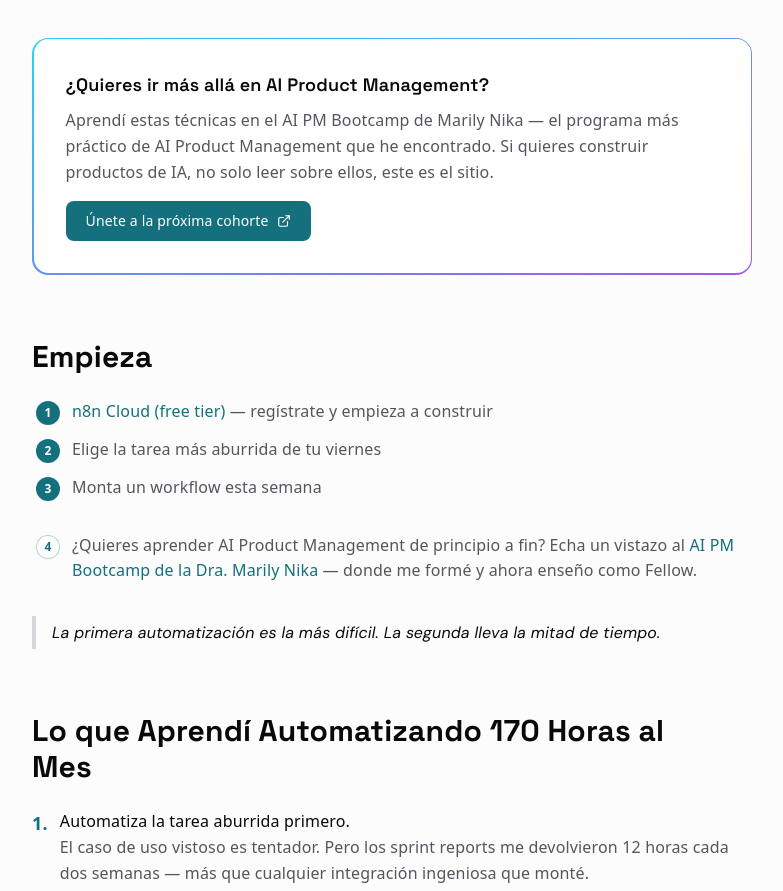
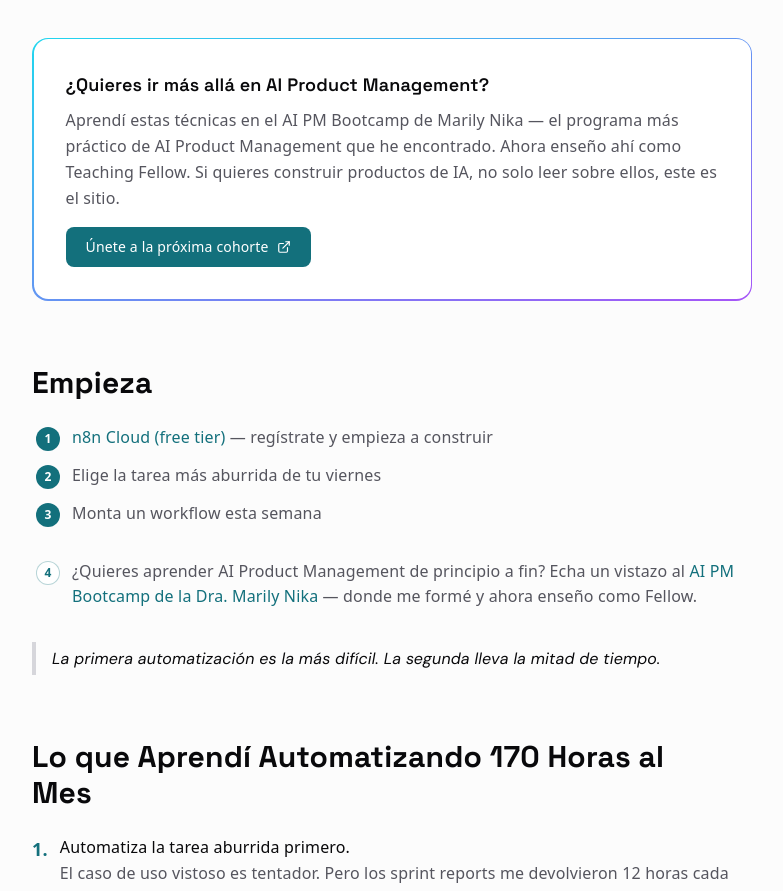
Before and after one commit to santifer-dev/cv-santiago, a React (Vite) app: page /n8n-para-pms in a window 1280 px wide. Shown: the part 5349-6240 px from the top of the page, without its empty margins (248-1031 px from the left). Built offline with nearby package versions, Linux system fonts and the light colour scheme; a web font is replaced by a local one.

Commit message:
content: mention Teaching Fellow role in bootcamp CTA body

```diff
--- a/src/n8n-i18n.ts
+++ b/src/n8n-i18n.ts
@@ -155,7 +155,7 @@
     },
     bootcampCta: {
       heading: '¿Quieres ir más allá en AI Product Management?',
-      body: 'Aprendí estas técnicas en el AI PM Bootcamp de Marily Nika — el programa más práctico de AI Product Management que he encontrado. Si quieres construir productos de IA, no solo leer sobre ellos, este es el sitio.',
+      body: 'Aprendí estas técnicas en el AI PM Bootcamp de Marily Nika — el programa más práctico de AI Product Management que he encontrado. Ahora enseño ahí como Teaching Fellow. Si quieres construir productos de IA, no solo leer sobre ellos, este es el sitio.',
       cta: 'Únete a la próxima cohorte',
     },
     getStarted: {
@@ -368,7 +368,7 @@
     },
     bootcampCta: {
       heading: 'Want to go deeper into AI Product Management?',
-      body: 'I learned these skills at Marily Nika\'s AI PM Bootcamp — the most hands-on AI PM program I\'ve found. If you want to build AI products, not just read about them, this is where to start.',
+      body: 'I learned these skills at Marily Nika\'s AI PM Bootcamp — the most hands-on AI PM program I\'ve found. I now teach there as a Teaching Fellow. If you want to build AI products, not just read about them, this is where to start.',
       cta: 'Join the next cohort',
     },
     getStarted: {
```
